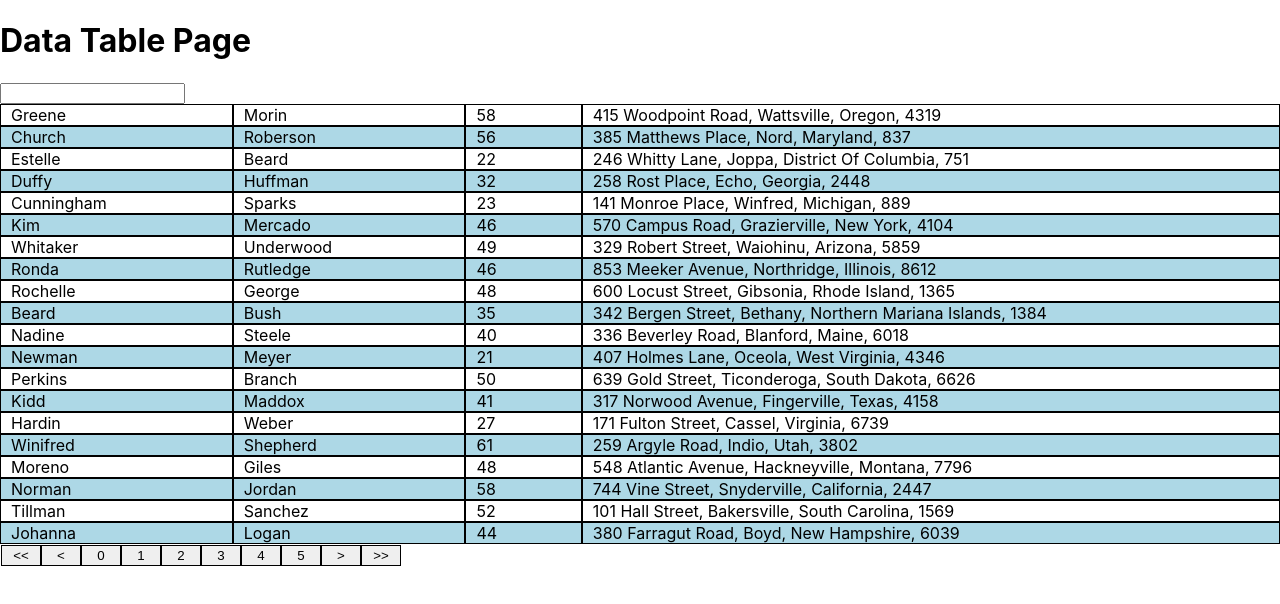
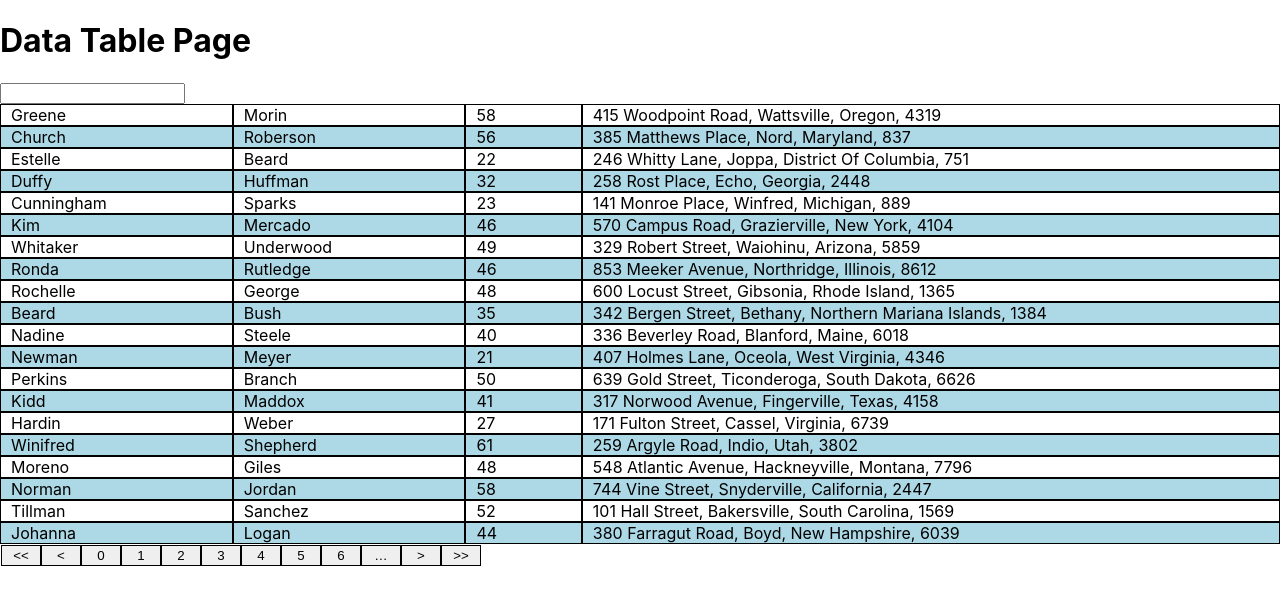
Before and after one commit to rlongo-office/rpg-client-gm, a Next.js app: page /table-test in a window 1280 px wide. Shown: the top 604 px of the page. Built offline with nearby package versions, Linux system fonts and the light colour scheme.

Commit message:
Testing pagination control

```diff
--- a/components/DataTable/DataTable.tsx
+++ b/components/DataTable/DataTable.tsx
@@ -30,7 +30,8 @@ function DataTable({
     const [pageSize, setPageSize] = React.useState(10)
 
     const [curPage, setCurPage] = React.useState(0)
-    const [pageNums, setPageNums] = React.useState(6)
+    const [numPages, setNumPages] = React.useState(9)
+    const [tableSpan, setTableSpan] = React.useState(7)
 
     const setTableFilterFromInput = (value:string) => {
       console.log(`"filter value from child is " ${value}`)
@@ -43,6 +44,8 @@ function DataTable({
         )
         setFilteredRows(tempRows)
     }
+
+
 
     const setCurrentPage = (page:number) => {
       setCurPage(page)
@@ -65,13 +68,19 @@ function DataTable({
     })
     */
 
+    React.useEffect(() => {
+      setNumPages(filteredRows.length % pageSize == 0 ? filteredRows.length/pageSize : Math.floor(filteredRows.length/pageSize) + 1)
+      console.log(numPages)
+    },[filteredRows,curPage]);
+
+
     return (
       <>
         <SearchInput setParentFilter = {setTableFilterFromInput}/>
         <div className={isStriped ? "striped" : ""}>
             {rows.length > 0 ? renderRows(filteredRows,curPage,20) : <span>No Data</span>}
         </div>
-        <PageNavBar pageNums={pageNums} setCurrentPage={setCurrentPage}/>
+        <PageNavBar numPages={numPages} tableSpan = {tableSpan} setCurrentPage={setCurrentPage}/>
       </>
     );
   }
--- a/components/DataTable/TableBody/PageNavBar.tsx
+++ b/components/DataTable/TableBody/PageNavBar.tsx
@@ -5,43 +5,69 @@ interface InputProps {
     setCurrentPage: Function
 }
 
+interface NavProps {
+    numPages: number
+    tableSpan: number
+    setCurrentPage: Function
+  }
 
 function PageNavBar(
     {
-        pageNums,
+        numPages,
+        tableSpan,
         setCurrentPage
-    }:InputProps
+    }:NavProps
 ) {
-    const [curPages, setCurPages] = React.useState(0);
+    const [current, setCurrent] = React.useState(0);
 
     function pageHandler(event: any){      //Seems overly complicated for taking the event object
         const { name, value } = event
-        console.log(event)
        if (!(isNaN(event.target.innerText))){
             console.log("page number picked")
             setCurrentPage(Number(event.target.innerText))
+            setCurrent(Number(event.target.innerText))
         } else{
           console.log("page symbol picked")
           switch(event.target.id){
               case "start": setCurrentPage(0); break;
-              case "down": setCurrentPage(0); break;
-              case "up": setCurrentPage(5); break;
-              case "end": setCurrentPage(5); break
+              case "down": setCurrent(current == 0 ? 0 : current -1);
+                           setCurrentPage(current);
+                           break;
+              case "up": setCurrent(current == numPages ? numPages : current + 1);
+                         setCurrentPage(current);
+                         break;
+              case "end": setCurrentPage(numPages); break
           }
         }
     }
 
-
-    const generatePageNav = (num:number) => {
+    const generatePageNav = () => {
         let content = [];
         let start = "˂˂"
         let down = "˂"
         let up = "˃"
         let end ="˃˃"
+        let ellipsis = "…"
+        const num = numPages
+        const cur = current
+        const span = tableSpan
+        console.log(`"numPages: " ${num} "cur: " ${cur} "span: "${span}`)
         content.push(<button id="start" onClick={pageHandler} className="pageBox" key={"start"}>{start}</button>);
         content.push(<button id="down" onClick={pageHandler} className="pageBox" key={"down"}>{down}</button>);
-        for (let i=0;i<num; i++) {
-          content.push(<button onClick={pageHandler} className="pageBox" key={i}>{i}</button>);
+        if (num <= span || cur <= Math.round(span/2)){
+            let upperBound = num <= span ? num : span
+            for (let i=0;i<upperBound; i++) {
+                content.push(<button onClick={pageHandler} className="pageBox" key={i}>{i}</button>);
+            }
+        } else {
+            let lowerBound = cur - (Math.round(span/2)-1)
+            let upperBound = cur + Math.round(span/2)
+            for (let i=lowerBound;i<upperBound; i++) {
+                content.push(<button onClick={pageHandler} className="pageBox" key={i}>{i}</button>);
+            }
+        }
+        if (num > span && cur < (num-span)){
+            content.push(<button className="pageBox" key={"ellipsis"}>{ellipsis}</button>);
         }
         content.push(<button id="up" onClick={pageHandler} className="pageBox" key={"up"}>{up}</button>);
         content.push(<button id="end" onClick={pageHandler} className="pageBox" key={"end"}>{end}</button>);
@@ -51,7 +77,7 @@ function PageNavBar(
 
     return (
         <div className="PageNavBar">
-            {generatePageNav(pageNums)}
+            {generatePageNav()}
         </div>
     );
 }
```
